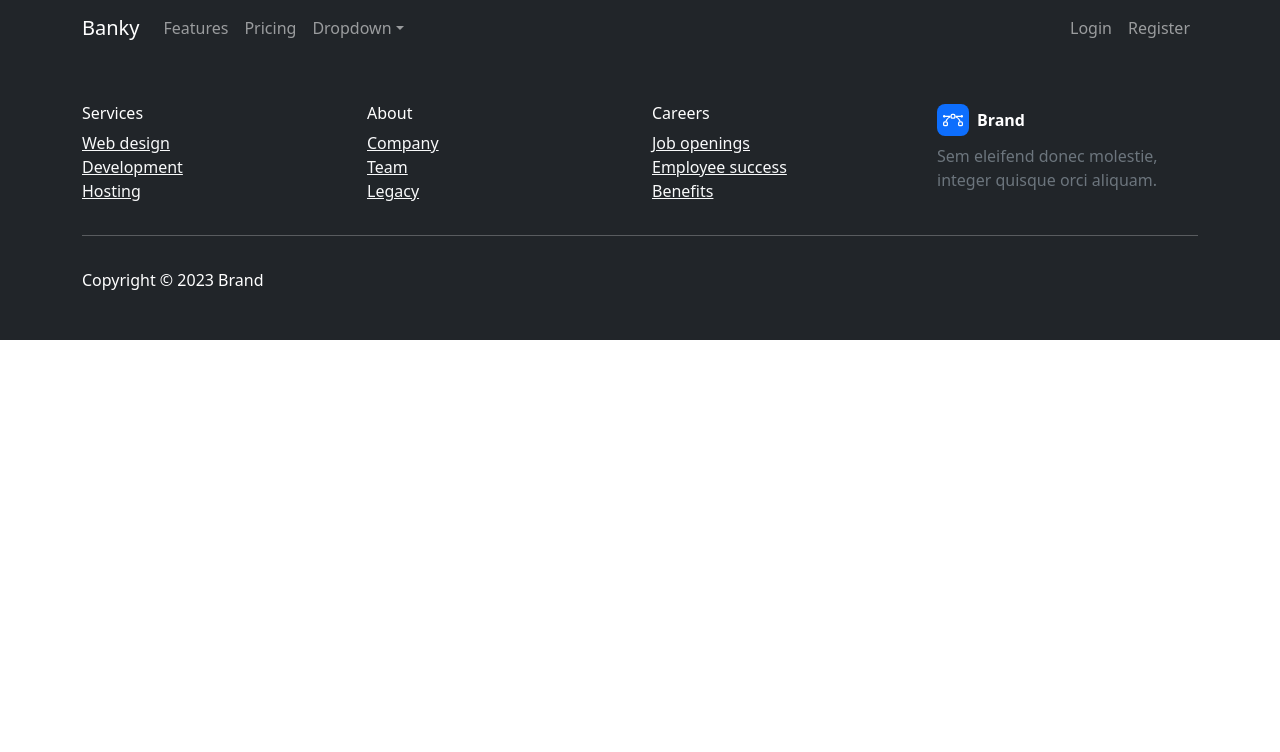
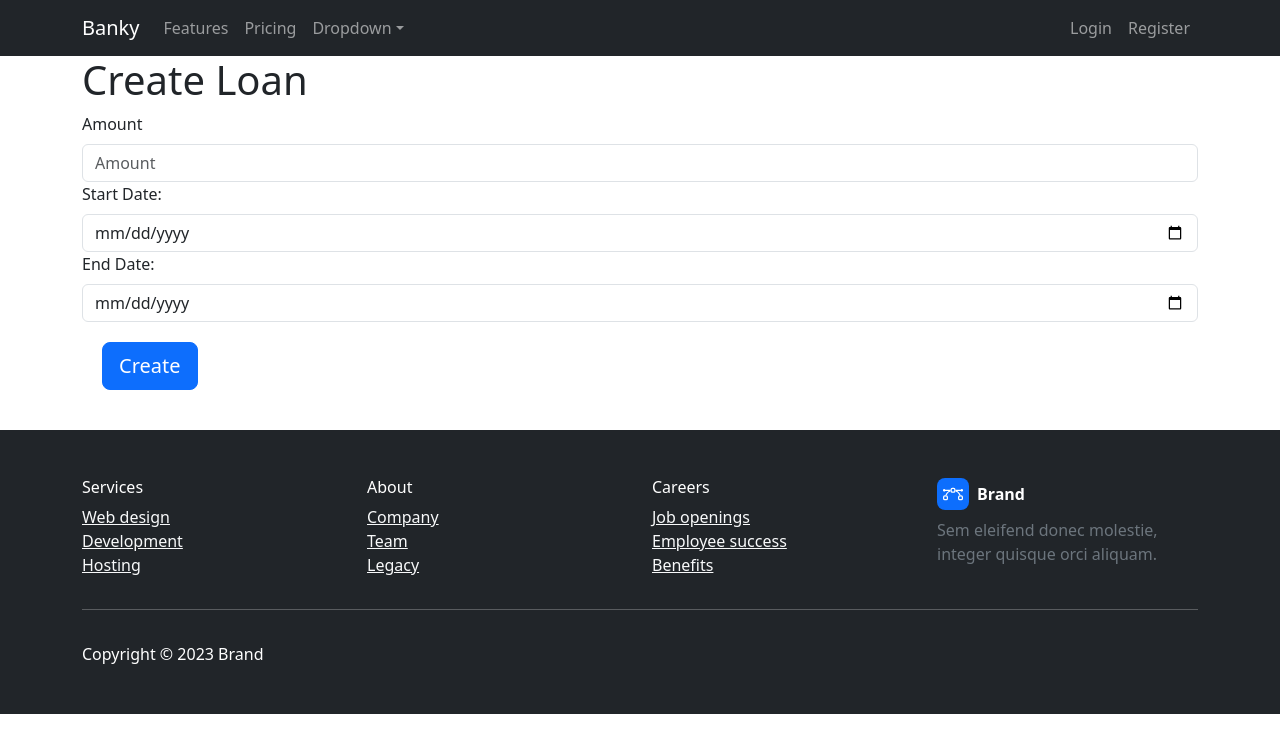
Before and after one commit to mustafausama/banky, a React (Create React App) app in the folder views/: page /create-loan in a window 1280 px wide. Shown: the top 752 px of the page. Built offline with nearby package versions, Linux system fonts and the light colour scheme; no server answers.

Commit message:
Loan Creation page

```diff
--- a/views/src/App.js
+++ b/views/src/App.js
@@ -10,6 +10,7 @@ import CreateTransaction from './pages/CreateTransaction';
 import Register from './pages/Register';
 import Login from './pages/Login';
 import 'react-toastify/dist/ReactToastify.css';
+import CreateLoan from './pages/CreateLoan';
 
 function App() {
   const { statelessInit } = useAuth();
@@ -27,6 +28,7 @@ function App() {
           <Route path="/" element={<Landing />} />
           <Route path="/account-details/:num" element={<BankAccount />} />
           <Route path="/create-transaction" element={<CreateTransaction />} />
+          <Route path="/create-loan" element={<CreateLoan />} />
           <Route path="/register" element={<Register />} />
           <Route path="/login" element={<Login />} />
         </Routes>
--- /dev/null
+++ b/views/src/pages/CreateLoan.js
@@ -0,0 +1,89 @@
+
+import {
+  Container,
+  Form,
+  FormControl,
+  FormLabel,
+  Button,
+} from 'react-bootstrap';
+import { toast } from 'react-toastify';
+import axios from '../utils/api';
+import { useForm } from 'react-hook-form';
+
+const CreateLoan = () => {
+  const {
+    register,
+    handleSubmit,
+    setError,
+    formState: { errors },
+    clearErrors,
+  } = useForm();
+
+  const onSubmit = (data) => {
+    if (Object.keys(errors).length > 0) return;
+    axios
+      .post('/loan', data)
+      .then(() => {})
+      .catch((err) => {
+        const { errors } = err.response.data;
+        const { message, fields } = errors[0];
+        if (message) toast.error(message);
+        if (fields) {
+          clearErrors();
+          fields.forEach(({ field, message }) => {
+            if (!errors[field])
+              setError(field, {
+                message,
+              });
+          });
+        }
+      });
+  };
+
+  return (
+    <Container>
+      <h1>Create Loan</h1>
+      <Form noValidate onSubmit={handleSubmit(onSubmit)} style={{marginBottom:'20px'}}>
+        <FormLabel>Amount</FormLabel>
+        <FormControl
+          type="number"
+          placeholder="Amount"
+          name="amount"
+                  {...register('amount', { required: 'Amount is required' })}
+                  isInvalid={!!errors.amount}
+              />
+                <FormControl.Feedback type="invalid">
+                  {errors.amount?.message}
+              </FormControl.Feedback>
+              <FormLabel>Start Date:</FormLabel>
+                <FormControl
+                    type="date"
+                    placeholder="Start Date"
+                    name="startDate"
+                    {...register('startDate', { required: 'Start Date is required' })}
+                  isInvalid={!!errors.startDate}
+                  min={new Date().toISOString().split('T')[0]}
+              />
+                <FormControl.Feedback type="invalid">
+                  {errors.startDate?.message}
+              </FormControl.Feedback>
+                <FormLabel>End Date:</FormLabel>
+                    <FormControl
+                        type="date"
+                        placeholder="End Date"
+                        name="endDate"
+                        {...register('endDate', { required: 'End Date is required' })}
+                  isInvalid={!!errors.endDate}
+              />
+                <FormControl.Feedback type="invalid">
+                  {errors.endDate?.message}
+              </FormControl.Feedback>
+              <Button variant="primary" size='lg' type="submit" style={{margin:'20px'}}>
+                  Create
+                </Button>
+      </Form>
+    </Container>
+  );
+};
+
+export default CreateLoan;
```
